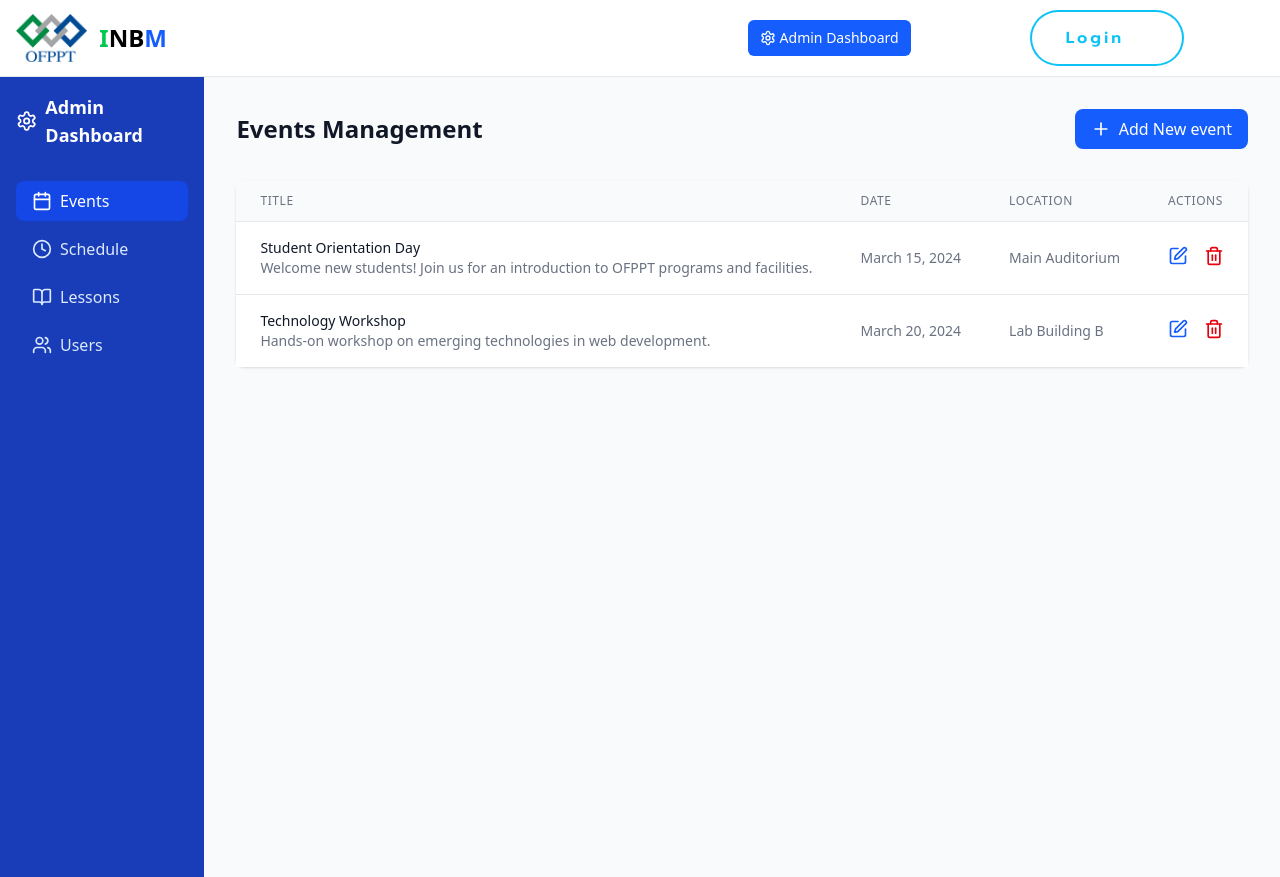
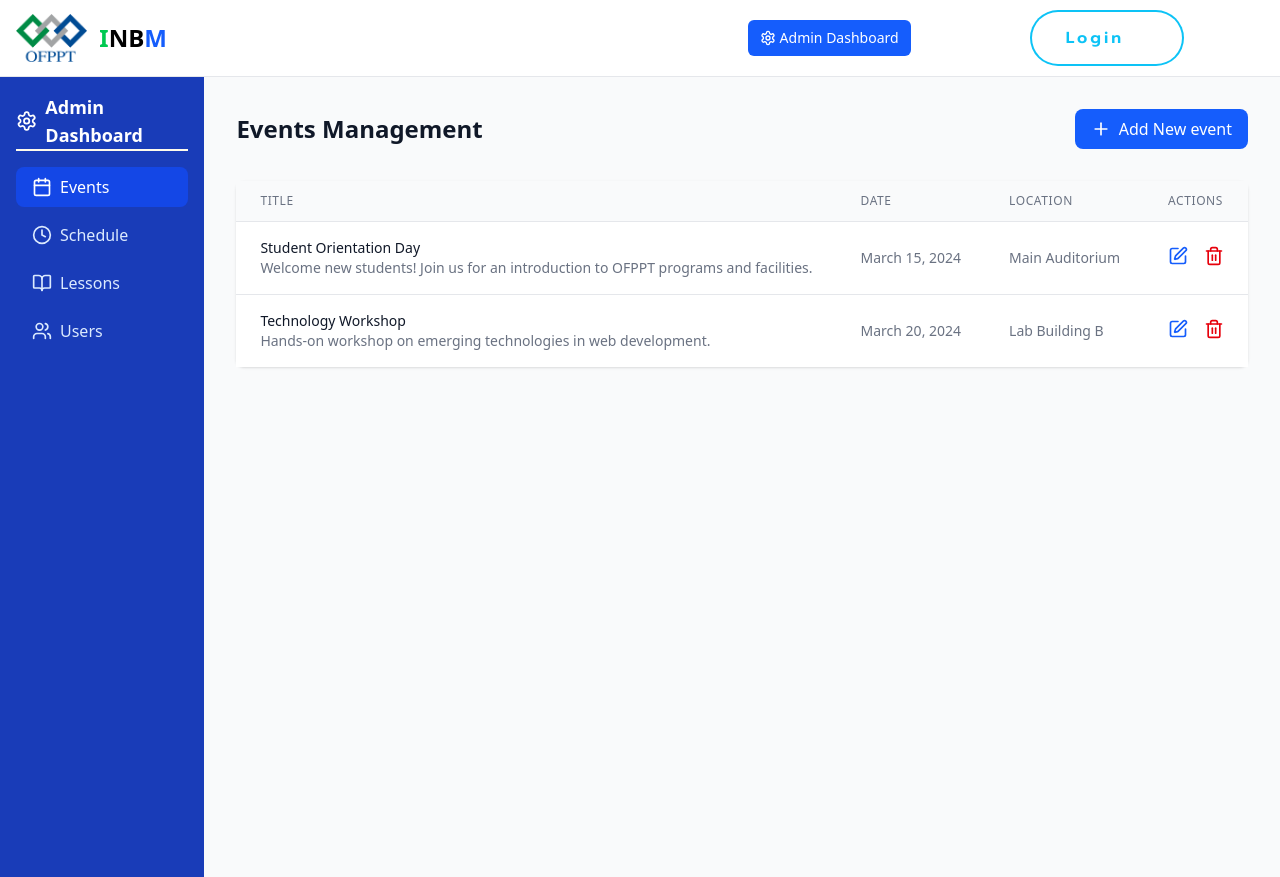
Before and after one commit to ILYASS6788/ISTA-NTIC-BM-WEBSITE, a React (Vite) app: page /dashboard in a window 1280 px wide. Built offline with nearby package versions, Linux system fonts and the light colour scheme.

Commit message:
working on the dashboard

```diff
--- a/src/pages/DashboardPage.jsx
+++ b/src/pages/DashboardPage.jsx
@@ -27,12 +27,11 @@ export default function DashboardPage() {
       <div className="flex">
         {/* Sidebar */}
         <div className="w-64 bg-blue-800 min-h-screen p-4">
-          <div className="flex items-center space-x-2 text-white mb-8">
+          <div className="flex items-center max-[850px]:flex-col space-x-2 text-white mb-4 border-b-2 border-amber-50">
             <Settings className="h-6 w-6" />
-            <span className="text-lg font-semibold">Admin Dashboard</span>
+            <span className="max-[850px]:hidden text-lg font-semibold">Admin Dashboard</span>
           </div>
-
-          <nav className="space-y-2">
+          <nav className="space-y-2 flex justify-center items-center flex-col">
             <button
               onClick={() => setActiveTab('events')}
               className={`w-full flex items-center space-x-2 px-4 py-2 rounded-lg ${
@@ -40,7 +39,7 @@ export default function DashboardPage() {
               }`}
             >
               <Calendar className="h-5 w-5" />
-              <span>Events</span>
+              <span className='max-[850px]:hidden'>Events</span>
             </button>
             <button
               onClick={() => setActiveTab('schedule')}
@@ -49,7 +48,7 @@ export default function DashboardPage() {
               }`}
             >
               <Clock className="h-5 w-5" />
-              <span>Schedule</span>
+              <span className='max-[850px]:hidden'>Schedule</span>
             </button>
             <button
               onClick={() => setActiveTab('lessons')}
@@ -58,7 +57,7 @@ export default function DashboardPage() {
               }`}
             >
               <BookOpen className="h-5 w-5" />
-              <span>Lessons</span>
+              <span className='max-[850px]:hidden'>Lessons</span>
             </button>
             <button
               onClick={() => setActiveTab('users')}
@@ -67,7 +66,7 @@ export default function DashboardPage() {
               }`}
             >
               <Users className="h-5 w-5" />
-              <span>Users</span>
+              <span className='max-[850px]:hidden'>Users</span>
             </button>
           </nav>
         </div>
@@ -83,7 +82,7 @@ export default function DashboardPage() {
               className="bg-blue-600 text-white px-4 py-2 rounded-lg hover:bg-blue-700 flex items-center space-x-2"
             >
               <Plus className="h-5 w-5" />
-              <span>Add New {activeTab.slice(0, -1)}</span>
+              <span className='max-[850px]:hidden'>Add New {activeTab.slice(0, -1)}</span>
             </button>
           </div>
 
```
